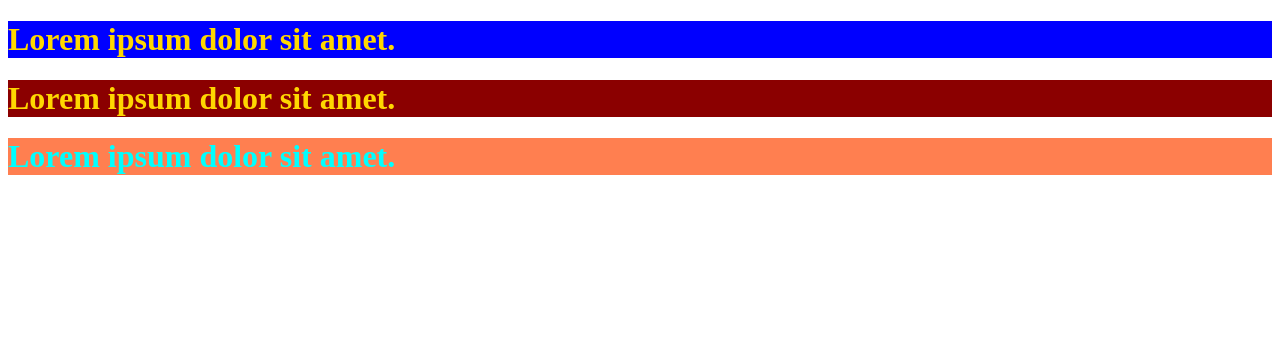
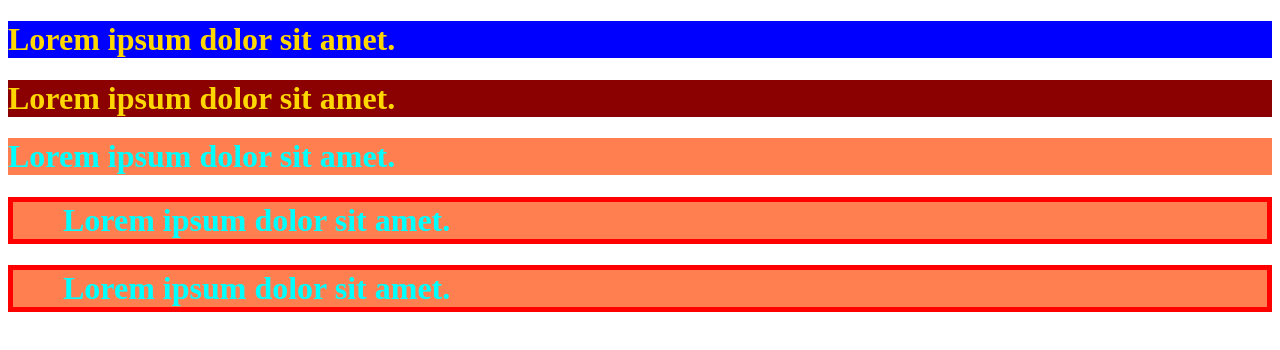
Before and after one commit to Nighteast/react20231031, a React (Create React App) app: page / in a window 1280 px wide. Shown: the top 350 px of the page. Built offline with nearby package versions, Linux system fonts and the light colour scheme.

Commit message:
css module을 사용할 때 여러 클래스명을 주는 방법

```diff
--- a/src/component/MyContainer.js
+++ b/src/component/MyContainer.js
@@ -4,6 +4,12 @@ export function MyContainer() {
   return (
     <div>
       <h1 className={style.boxClass}>Lorem ipsum dolor sit amet.</h1>
+      <h1 className={`${style.boxClass} ${style.error} ${style.note}`}>
+        Lorem ipsum dolor sit amet.
+      </h1>
+      <h1 className={[style.boxClass, style.error, style.note].join(" ")}>
+        Lorem ipsum dolor sit amet.
+      </h1>
     </div>
   );
 }
--- a/src/style/style2.module.css
+++ b/src/style/style2.module.css
@@ -2,3 +2,11 @@
     color: aqua;
     background-color: coral;
 }
+
+.error {
+    border: 5px solid red;
+}
+
+.note {
+    padding-left: 50px;
+}
```
